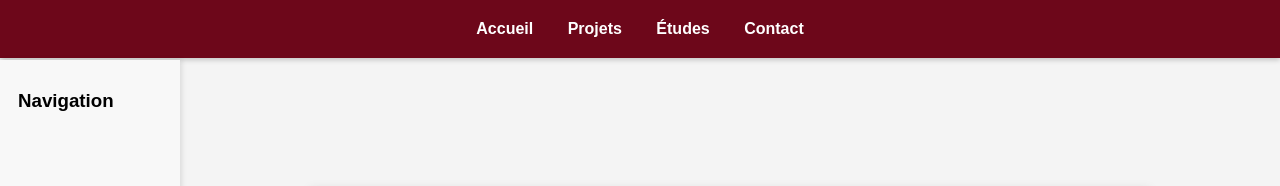
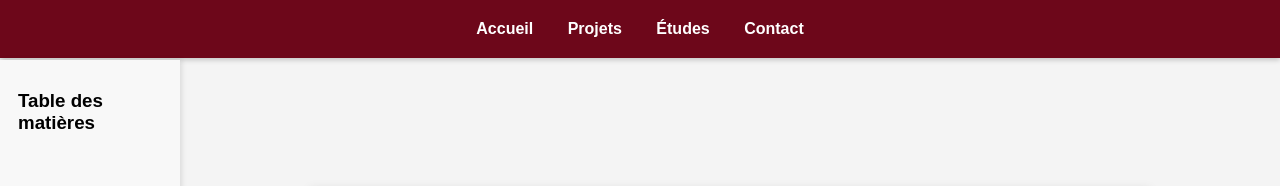
Before and after one commit to alba7573/portfolio, a website built with webpack: page coordonnees.html in a window 1280 px wide. Shown: the top 186 px of the page. Built offline with nearby package versions, Linux system fonts and the light colour scheme.

Commit message:
navigation to table des matières

```diff
--- a/coordonnees.html
+++ b/coordonnees.html
@@ -22,7 +22,7 @@
     </header>
     <aside id="sidebar-nav-container">
         <nav id="sticky-nav">
-            <h3>Navigation</h3>
+            <h3>Table des matières</h3>
         </nav>
     </aside>
 
```
Also changed, not shown: projets/bee.html (+1 -1 lines).
